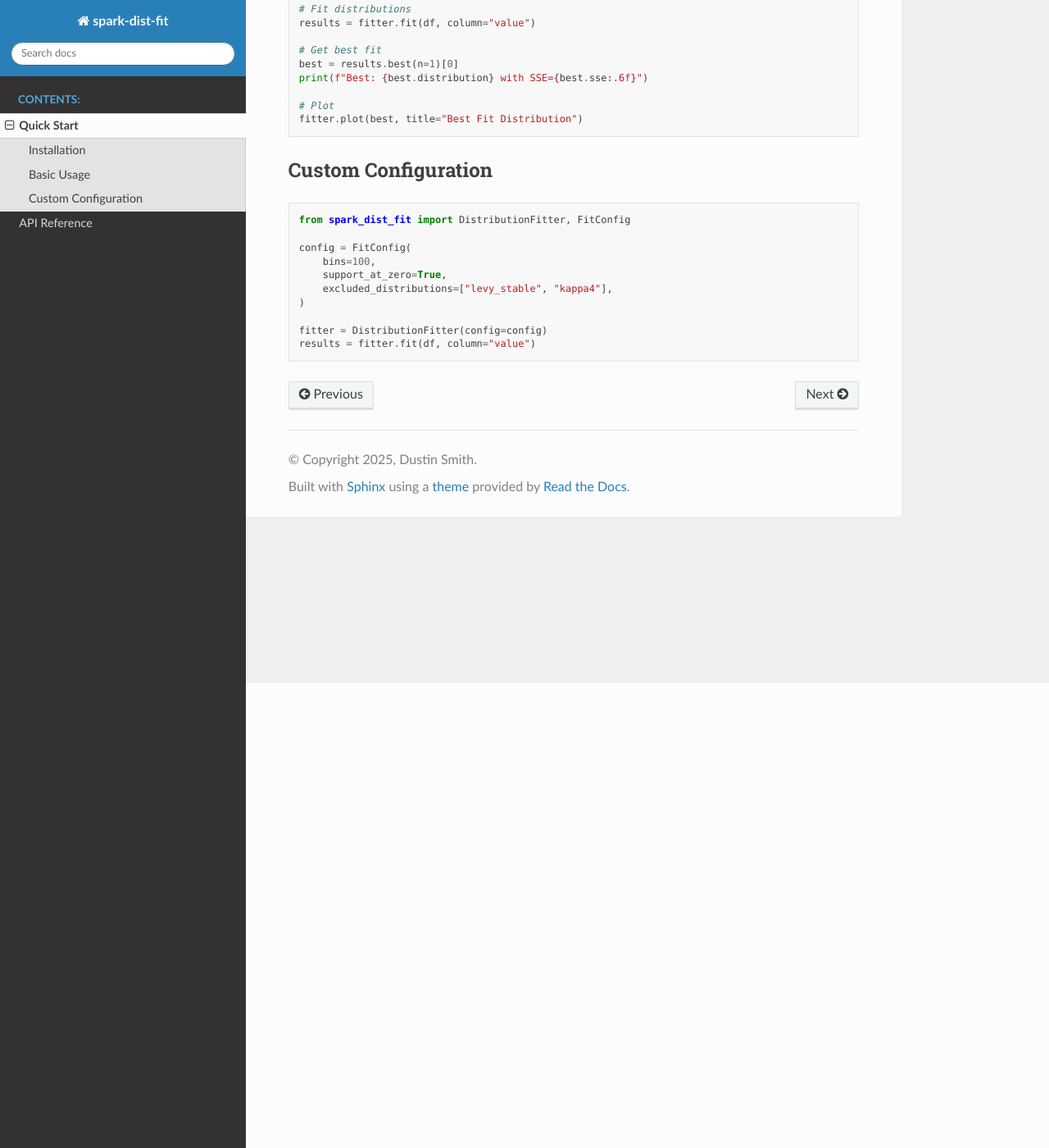
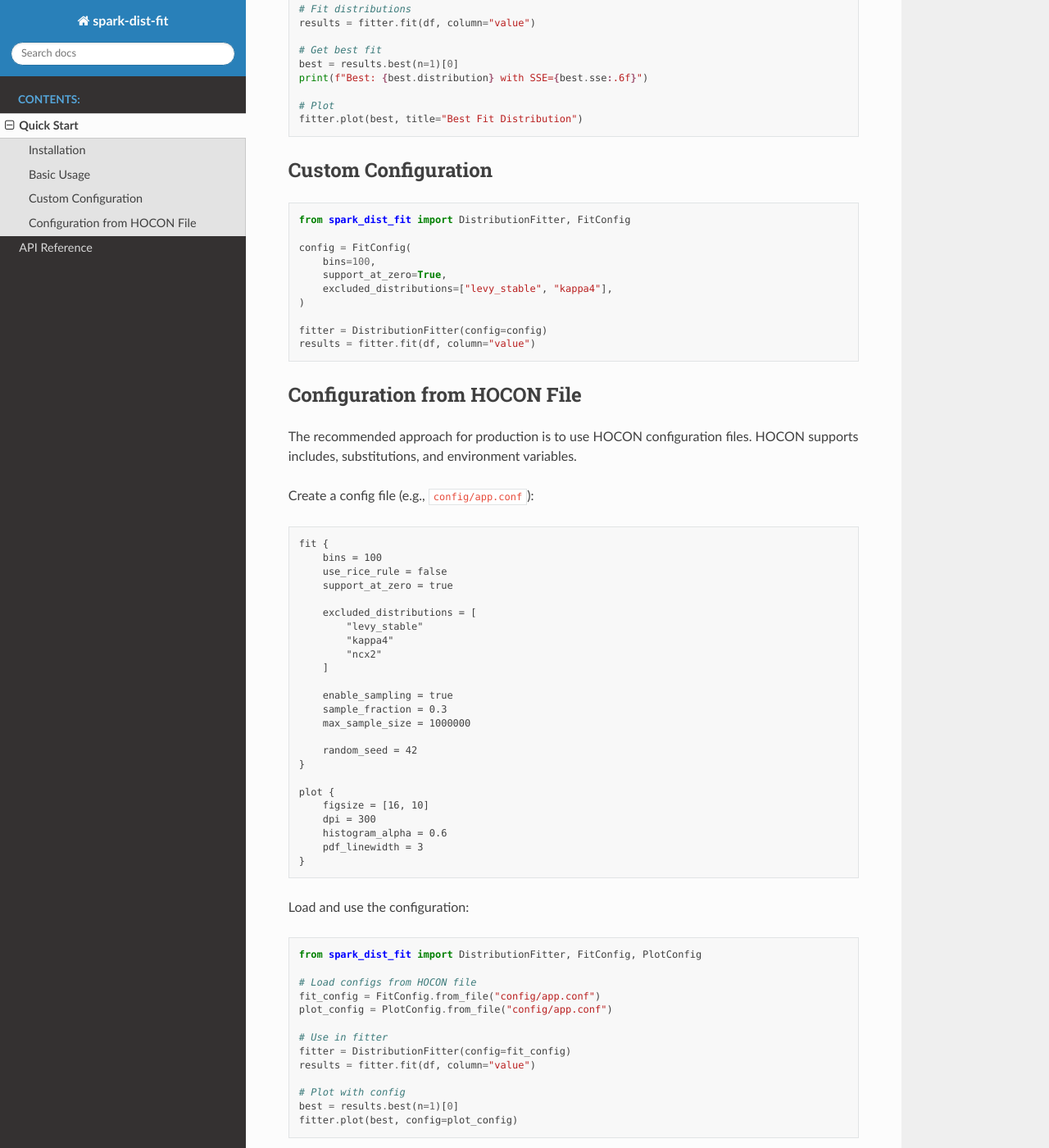
Before and after one commit to dwsmith1983/spark-best-fit, a Sphinx documentation site: the page built from docs/quickstart.rst, in a window 1280 px wide and 1400 px high, scrolled down 567 px. Shown: the whole window at 82% size. Built offline with Sphinx 7.4.7 and the Read the Docs theme 3.1.0, drawn with Linux system fonts in a browser that asks for light colours; some of the changed text lies outside the part shown.

Commit message:
added hocon example

```diff
--- a/docs/quickstart.rst
+++ b/docs/quickstart.rst
@@ -51,3 +51,78 @@ Custom Configuration
 
    fitter = DistributionFitter(config=config)
    results = fitter.fit(df, column="value")
+
+Configuration from HOCON File
+-----------------------------
+
+The recommended approach for production is to use HOCON configuration files.
+HOCON supports includes, substitutions, and environment variables.
+
+Create a config file (e.g., ``config/app.conf``):
+
+.. code-block:: text
+
+   fit {
+       bins = 100
+       use_rice_rule = false
+       support_at_zero = true
+
+       excluded_distributions = [
+           "levy_stable"
+           "kappa4"
+           "ncx2"
+       ]
+
+       enable_sampling = true
+       sample_fraction = 0.3
+       max_sample_size = 1000000
+
+       random_seed = 42
+   }
+
+   plot {
+       figsize = [16, 10]
+       dpi = 300
+       histogram_alpha = 0.6
+       pdf_linewidth = 3
+   }
+
+Load and use the configuration:
+
+.. code-block:: python
+
+   from spark_dist_fit import DistributionFitter, FitConfig, PlotConfig
+
+   # Load configs from HOCON file
+   fit_config = FitConfig.from_file("config/app.conf")
+   plot_config = PlotConfig.from_file("config/app.conf")
+
+   # Use in fitter
+   fitter = DistributionFitter(config=fit_config)
+   results = fitter.fit(df, column="value")
+
+   # Plot with config
+   best = results.best(n=1)[0]
+   fitter.plot(best, config=plot_config)
+
+HOCON also supports environment variable substitution:
+
+.. code-block:: text
+
+   fit {
+       random_seed = ${?RANDOM_SEED}  # Uses env var if set
+       bins = ${?HIST_BINS}
+   }
+
+And file includes for sharing common configuration:
+
+.. code-block:: text
+
+   include "base.conf"
+
+   fit {
+       # Override specific values from base
+       bins = 200
+   }
+
+See ``config/example.conf`` in the repository for a complete example.
```
Also changed, not shown: README.md (+52 -9 lines), 1 other file.
